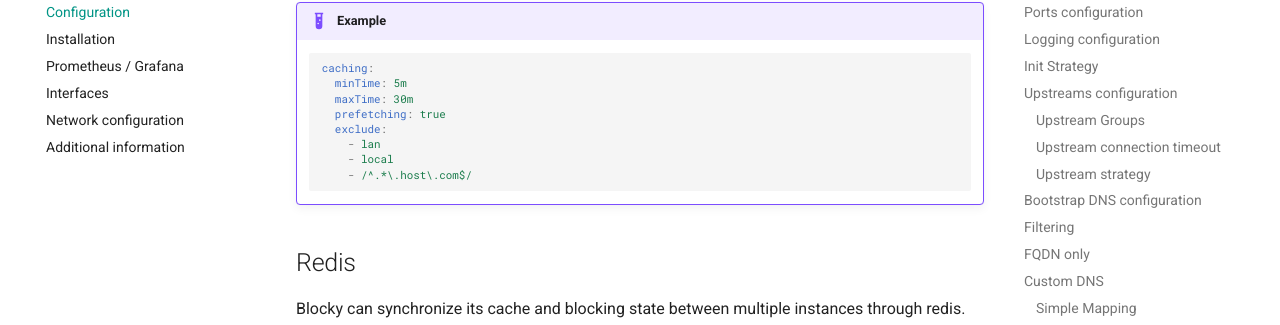
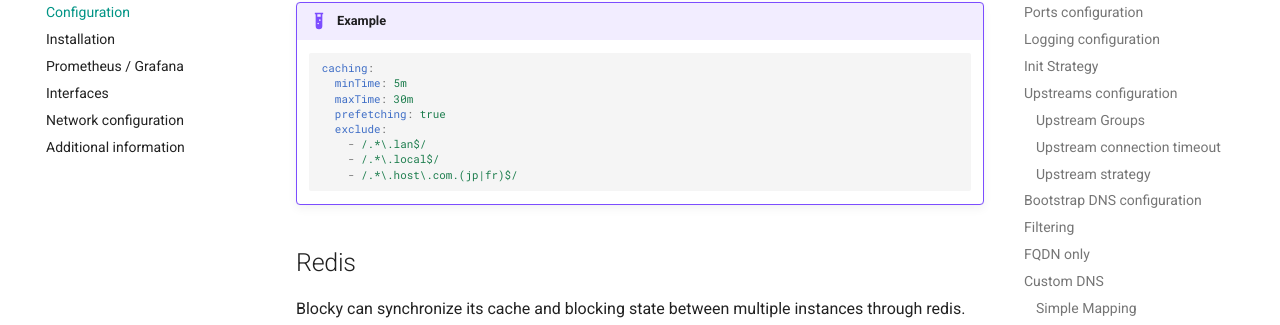
Before and after one commit to 0xERR0R/blocky, an MkDocs documentation site: the page built from docs/configuration.md, in a window 1280 px wide and 900 px high, scrolled down 18338 px. Shown: the part 123-448 px from the top of the window. Built offline with MkDocs 1.6.1 and Material for MkDocs 9.7.7, drawn with Linux system fonts in a browser that asks for light colours; comment, search, counter and statistics services are not loaded; the version menu is left out.

Commit message:
Fix cache exclude docs

````diff
--- a/docs/configuration.md
+++ b/docs/configuration.md
@@ -623,9 +623,9 @@
       maxTime: 30m
       prefetching: true
       exclude:
-        - lan
-        - local
-        - /^.*\.host\.com$/
+        - /.*\.lan$/
+        - /.*\.local$/
+        - /.*\.host\.com.(jp|fr)$/
     ```
 
 ## Redis
````
